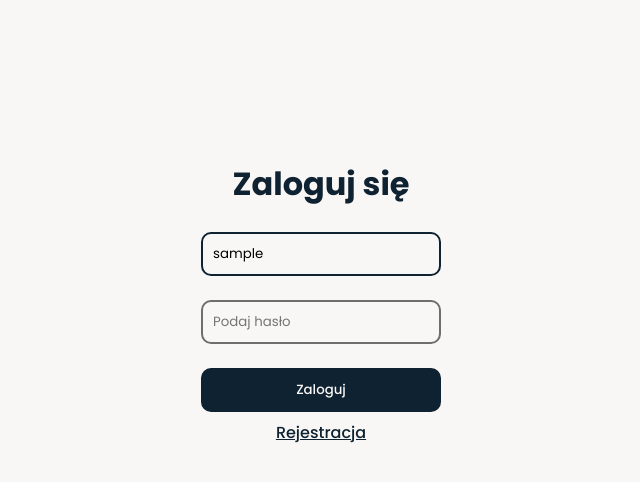
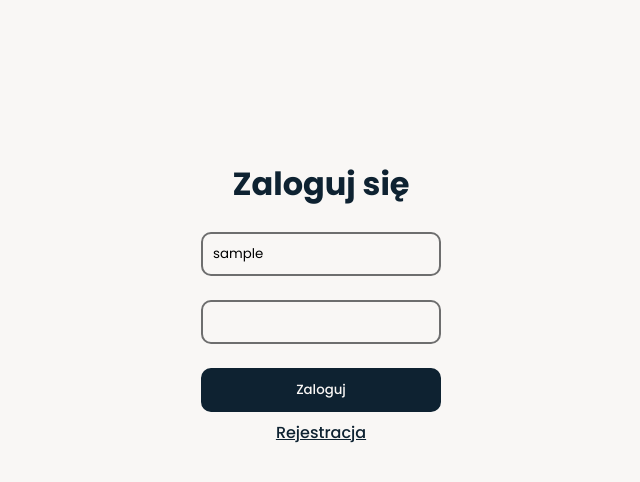
Before and after one commit to m-uchyla/symfony-blog, a Symfony app: template templates/security/login.html.twig in a window 1280 px wide. Shown: the part 57-539 px from the top of the page, without its empty margins (319-959 px from the left). Run offline with Twig, Linux system fonts and the light colour scheme; the template is opened without the code that fills it: most values are stand-ins (such as "Sample title", 1, 10 or a date in 2020); some libraries are stand-ins or nearby versions.

Commit message:
Security configuration

```diff
--- a/src/Security/AppAuthenticator.php
+++ b/src/Security/AppAuthenticator.php
@@ -23,10 +23,12 @@ class AppAuthenticator extends AbstractLoginFormAuthenticator
 
     public function __construct(private UrlGeneratorInterface $urlGenerator)
     {
+        echo("test4");
     }
 
     public function authenticate(Request $request): Passport
     {
+        echo("test1");
         $email = $request->request->get('email', '');
 
         $request->getSession()->set(Security::LAST_USERNAME, $email);
@@ -41,6 +43,7 @@ class AppAuthenticator extends AbstractLoginFormAuthenticator
 
     public function onAuthenticationSuccess(Request $request, TokenInterface $token, string $firewallName): ?Response
     {
+        echo("test2");
         if ($targetPath = $this->getTargetPath($request->getSession(), $firewallName)) {
             return new RedirectResponse($targetPath);
         }
@@ -52,6 +55,7 @@ class AppAuthenticator extends AbstractLoginFormAuthenticator
 
     protected function getLoginUrl(Request $request): string
     {
+        echo("test3");
         return $this->urlGenerator->generate(self::LOGIN_ROUTE);
     }
 }
--- a/templates/navbar.html.twig
+++ b/templates/navbar.html.twig
@@ -8,5 +8,6 @@
         <li><a href="{{path('homepage')}}" class="{{ app.request.get('_route') == 'world' ? 'currentRoute' : '' }}">Świat</a></li>
         <li><a href="{{path('post')}}" class="{{ app.request.get('_route') == 'post' ? 'currentRoute' : '' }}">Kontakt</a></li>
         <li><a href="{{path('app_login')}}" class="{{ app.request.get('_route') == 'app_login' ? 'currentRoute' : '' }}">Login</a></li>
+        <li>{{ app.user }}</li>
     </ul>
 </nav>
--- a/templates/security/login.html.twig
+++ b/templates/security/login.html.twig
@@ -4,13 +4,14 @@
 
 {% block body %}
 <div class="loginWrapper">
-    <form method="post">
+    <form action="{{ path('app_login') }}" method="post">
 
 
         <h1 class="h3 mb-3 font-weight-normal">Zaloguj się</h1>
-        <input type="email" placeholder="Wprowadź adres email" value="{{ last_username }}" name="email" id="inputEmail" class="form-control" autocomplete="email" required autofocus>
-        <input type="password" placeholder="Podaj hasło" name="password" id="inputPassword" class="form-control" autocomplete="current-password" required>
-
+        {# <input type="text" placeholder="Wprowadź adres email" value="{{ last_username }}" name="_username" id="inputEmail" class="form-control" autocomplete="email" required autofocus>
+        <input type="password" placeholder="Podaj hasło" name="_password" id="inputPassword" class="form-control" autocomplete="current-password" required> #}
+        <input type="text" id="username" name="_username" value="{{ last_username }}">
+        <input type="password" id="password" name="_password">
         <input type="hidden" name="_csrf_token"
             value="{{ csrf_token('authenticate') }}"
         >
```
Also changed, not shown: 1 other file.
